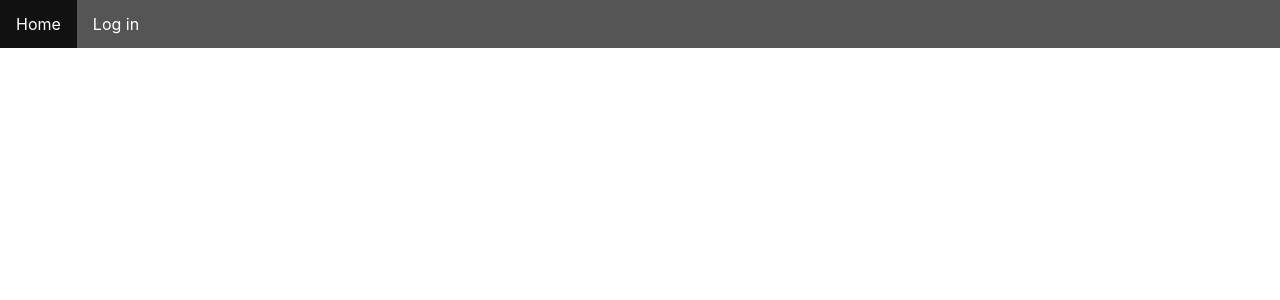
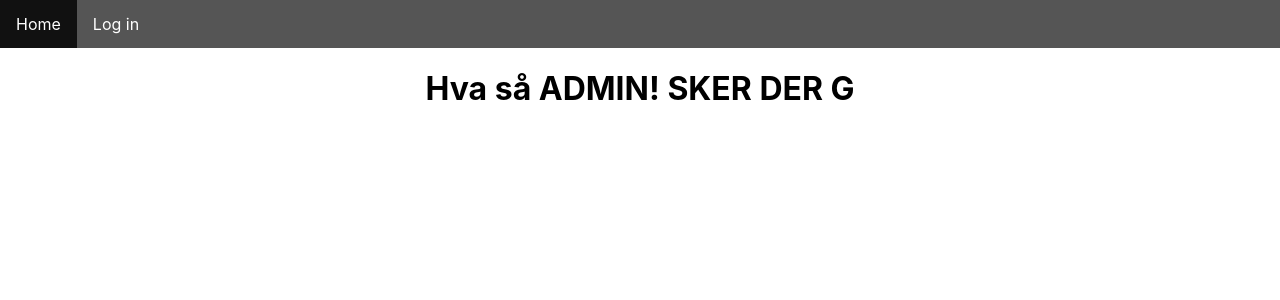
Before and after one commit to benskov95/CA3-Frontend-startcode, a React (Create React App) app: page /admin in a window 1280 px wide. Shown: the top 300 px of the page. Built offline with nearby package versions, Linux system fonts and the light colour scheme.

Commit message:
added admin componenent

```diff
--- /dev/null
+++ b/src/components/Admin.js
@@ -0,0 +1,7 @@
+export default function Admin() {
+  return (
+    <div>
+      <h1>Hva så ADMIN! SKER DER G</h1>
+    </div>
+  );
+}
--- a/src/components/Header.js
+++ b/src/components/Header.js
@@ -9,6 +9,7 @@ import {
 import { Login } from "./Login";
 import Home from "./Home";
 import Example from "./Example";
+import Admin from "./Admin";
 
 export default function Header({ isLoggedIn, setLoginStatus, loginMsg }) {
 
@@ -32,6 +33,15 @@ export default function Header({ isLoggedIn, setLoginStatus, loginMsg }) {
             </li>
           </React.Fragment>
         )}
+        {roles.includes("admin") && (
+          <React.Fragment>
+            <li>
+              <NavLink activeClassName="active" to="/admin">
+                Admin
+              </NavLink>
+            </li>
+          </React.Fragment>
+        )}
         <li>
           <NavLink activeClassName="selected" to="/login">
             {loginMsg}
@@ -51,6 +61,9 @@ export default function Header({ isLoggedIn, setLoginStatus, loginMsg }) {
         <Route path="/example">
           <Example />
         </Route>
+        <Route path="/admin">
+          <Admin />
+        </Route>
         <Route path="/Login">
           <Login
             setLoginStatus={setLoginStatus}
```
